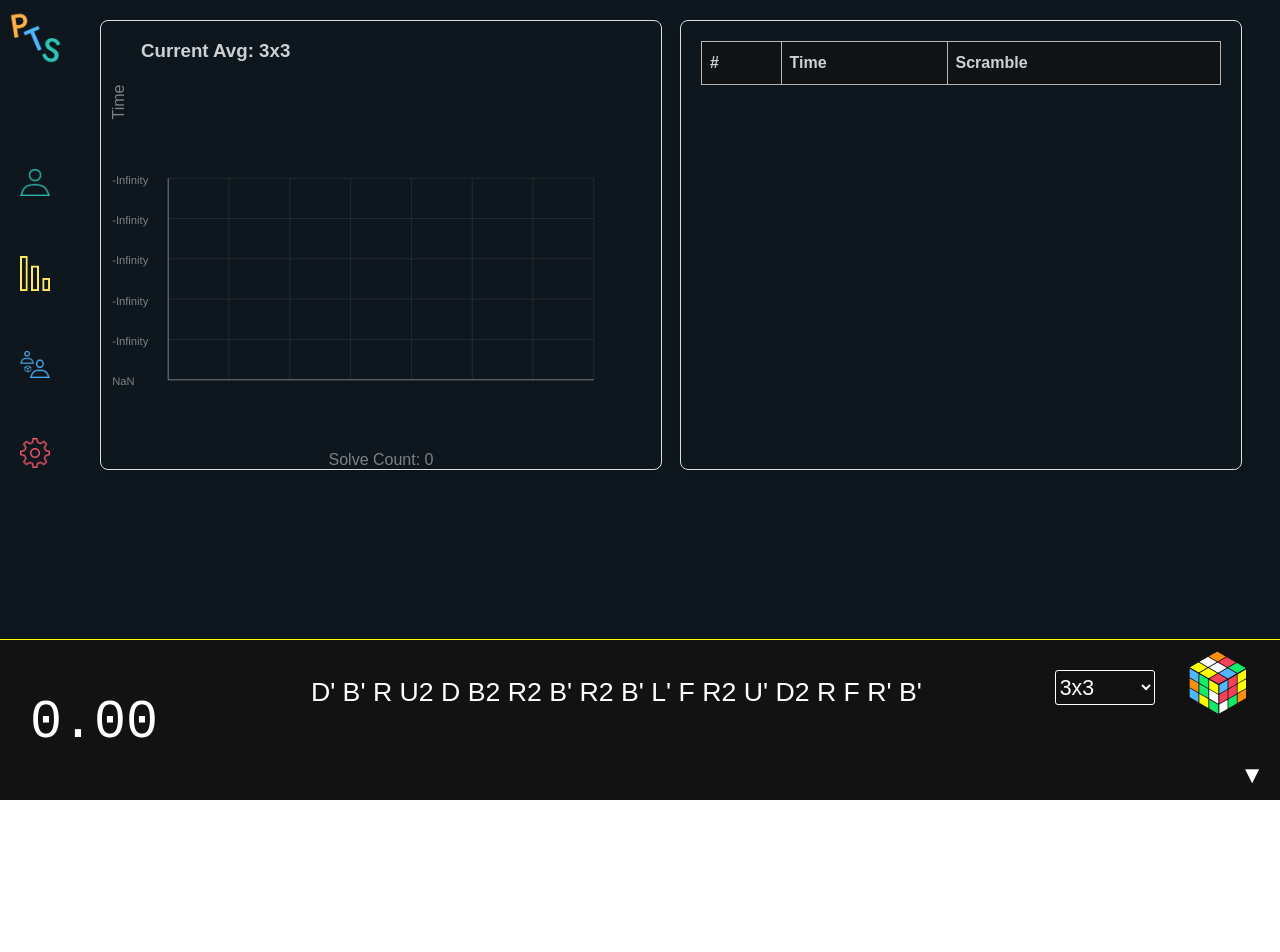
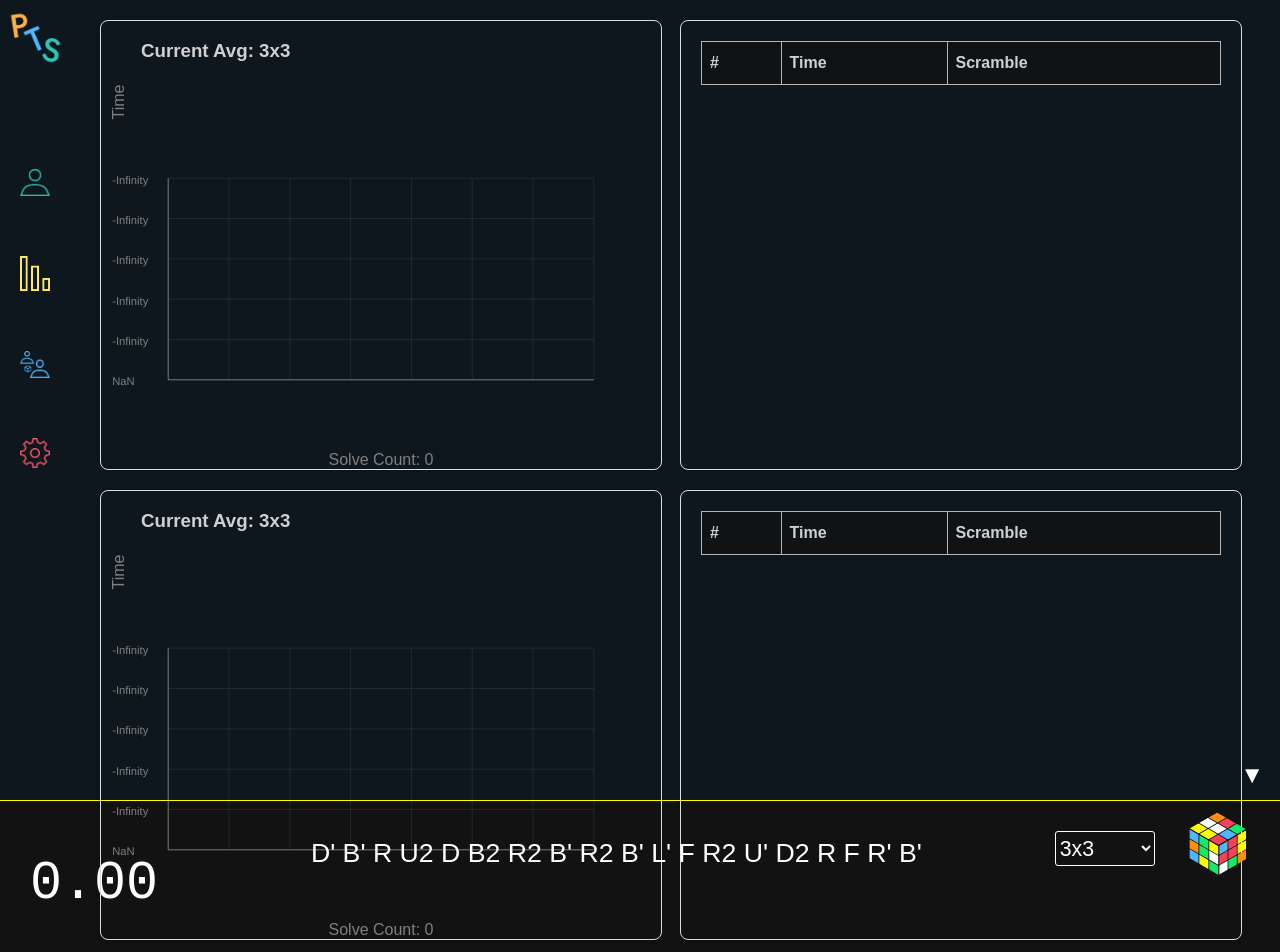
Before and after one commit to samdeaconprojects/peelthestickers, a React (Create React App) app: page /stats in a window 1280 px wide. Shown: the top 952 px of the page. Before the commit the page ends 816 px from the top, so only its background shows below. Built offline with nearby package versions, Linux system fonts and the light colour scheme; a web font is replaced by a local one.

Commit message:
something with stats

```diff
--- a/src/components/Stats/Stats.js
+++ b/src/components/Stats/Stats.js
@@ -47,7 +47,12 @@ function Stats({solves}) {
         <div className='stats-item'>
           <TimeTable solves={solves}/>
         </div>
-
+        <div className='stats-item'>
+          <LineChart times={times} title={"Current Avg: 3x3"}/>
+        </div>
+        <div className='stats-item'>
+          <TimeTable solves={solves}/>
+        </div>
         {/* Add more LineChart components as needed */}
       </div>
     </div>
```
